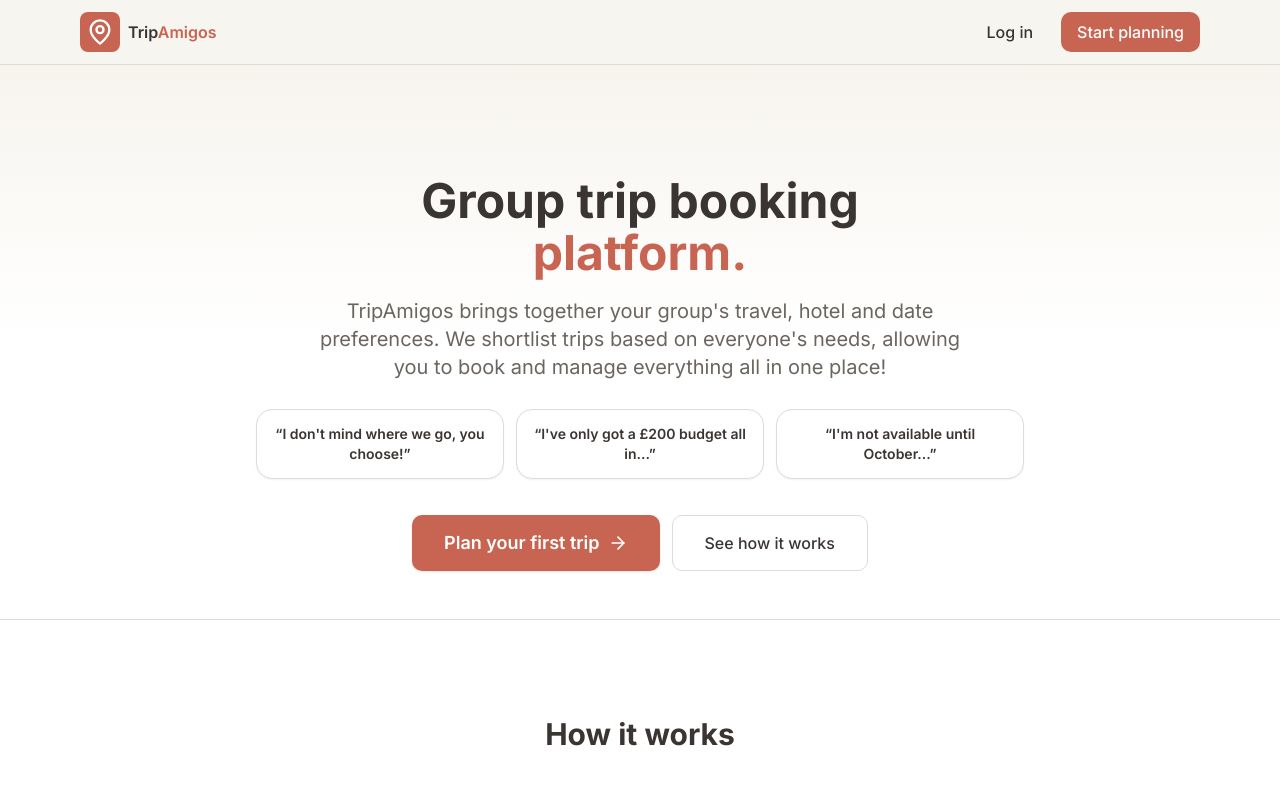
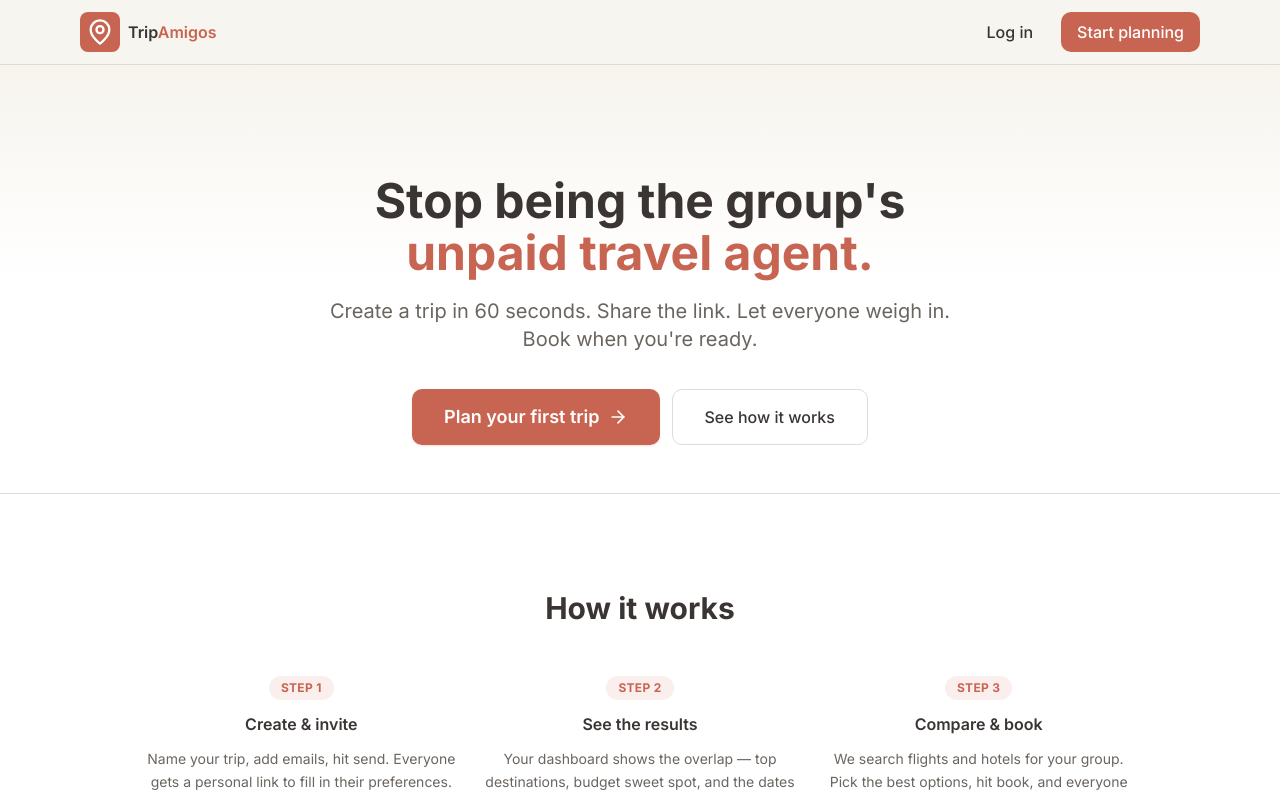
Before and after one commit to TripAmigos/TripAmigos, a Next.js app: page / in a window 1280 px wide. Shown: the top 797 px of the page. Built offline with nearby package versions, Linux system fonts and the light colour scheme.

Commit message:
Update brand colours, font, hero copy and remove quote boxes

```diff
--- a/app/page.tsx
+++ b/app/page.tsx
@@ -39,33 +39,12 @@ export default function Home() {
           <div className="relative w-full max-w-5xl mx-auto px-5 sm:px-4 pt-14 pb-6 md:pt-28 md:pb-12 text-center space-y-6 md:space-y-7">
             <div className="space-y-5">
               <h1 className="text-3xl sm:text-4xl md:text-5xl font-bold text-primary leading-snug max-w-3xl mx-auto">
-                Group trip booking
-                <span className="block text-accent mt-1">platform.</span>
+                Stop being the group&apos;s
+                <span className="block text-accent mt-1">unpaid travel agent.</span>
               </h1>
               <p className="text-base md:text-xl text-text-secondary max-w-2xl mx-auto leading-relaxed">
-                TripAmigos brings together your group&apos;s travel, hotel and date preferences.
-                We shortlist trips based on everyone&apos;s needs,
-                allowing you to book and manage everything all in one place!
+                Create a trip in 60 seconds. Share the link. Let everyone weigh in. Book when you&apos;re ready.
               </p>
-            </div>
-
-            {/* Pain point quotes inline */}
-            <div className="grid grid-cols-1 sm:grid-cols-3 gap-3 max-w-3xl mx-auto">
-              <div className="bg-white rounded-card border border-border p-3.5 text-center shadow-sm">
-                <p className="font-semibold text-primary text-xs sm:text-sm leading-relaxed">
-                  &ldquo;I don&apos;t mind where we go, you choose!&rdquo;
-                </p>
-              </div>
-              <div className="bg-white rounded-card border border-border p-3.5 text-center shadow-sm">
-                <p className="font-semibold text-primary text-xs sm:text-sm leading-relaxed">
-                  &ldquo;I&apos;ve only got a £200 budget all in...&rdquo;
-                </p>
-              </div>
-              <div className="bg-white rounded-card border border-border p-3.5 text-center shadow-sm">
-                <p className="font-semibold text-primary text-xs sm:text-sm leading-relaxed">
-                  &ldquo;I&apos;m not available until October...&rdquo;
-                </p>
-              </div>
             </div>
 
             <div className="flex flex-col sm:flex-row gap-3 justify-center pt-2">
@@ -279,10 +258,10 @@ export default function Home() {
         <section className="bg-gradient-to-r from-accent to-[#d4816f]">
           <div className="max-w-3xl mx-auto px-5 sm:px-4 py-12 md:py-20 text-center space-y-5 md:space-y-6">
             <h2 className="text-2xl md:text-4xl font-bold text-white text-balance">
-              Stop being the group&apos;s unpaid travel agent.
+              Ready to plan your next trip?
             </h2>
             <p className="text-white/80 text-base md:text-lg max-w-xl mx-auto">
-              Create a trip in 60 seconds. Share the link. Let everyone weigh in. Book when you&apos;re ready.
+              It&apos;s free to get started. Create a trip, invite your group, and let TripAmigos do the rest.
             </p>
             <div className="flex flex-col sm:flex-row gap-3 justify-center">
               <Link
```
